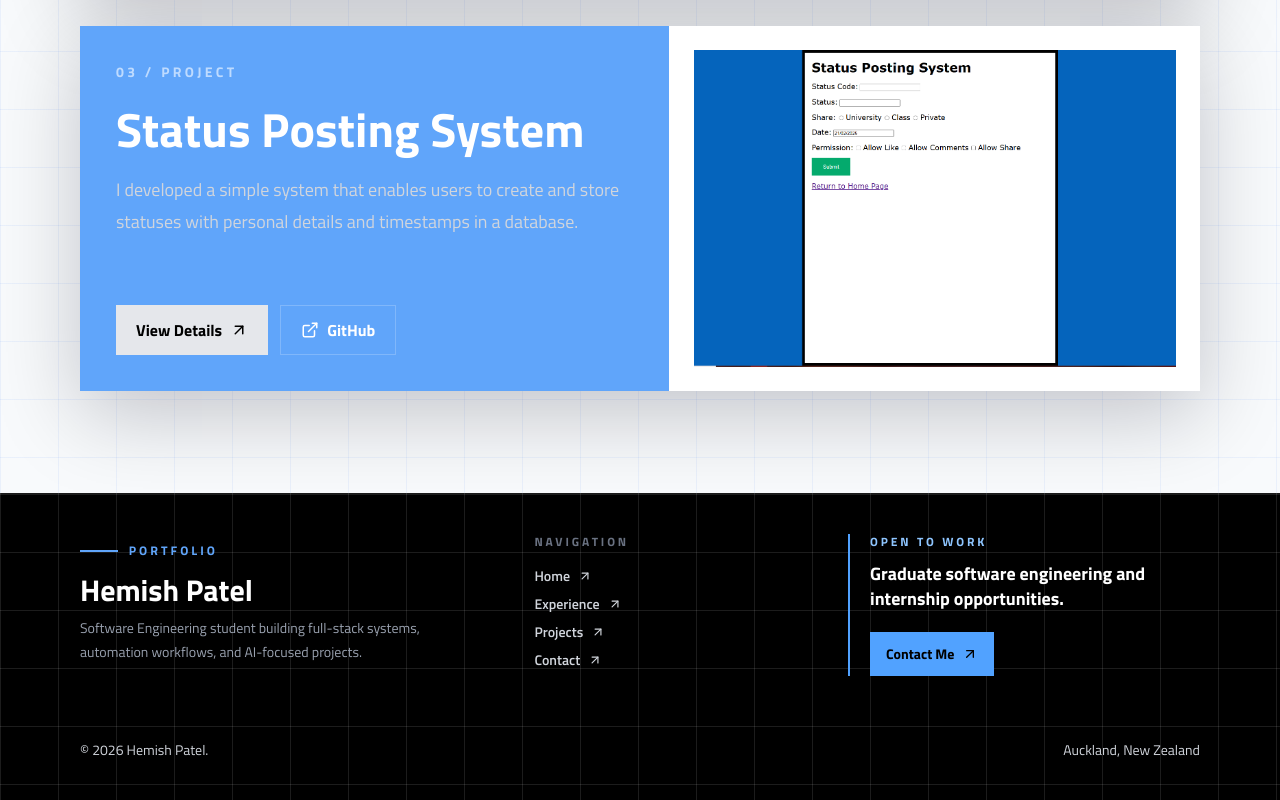
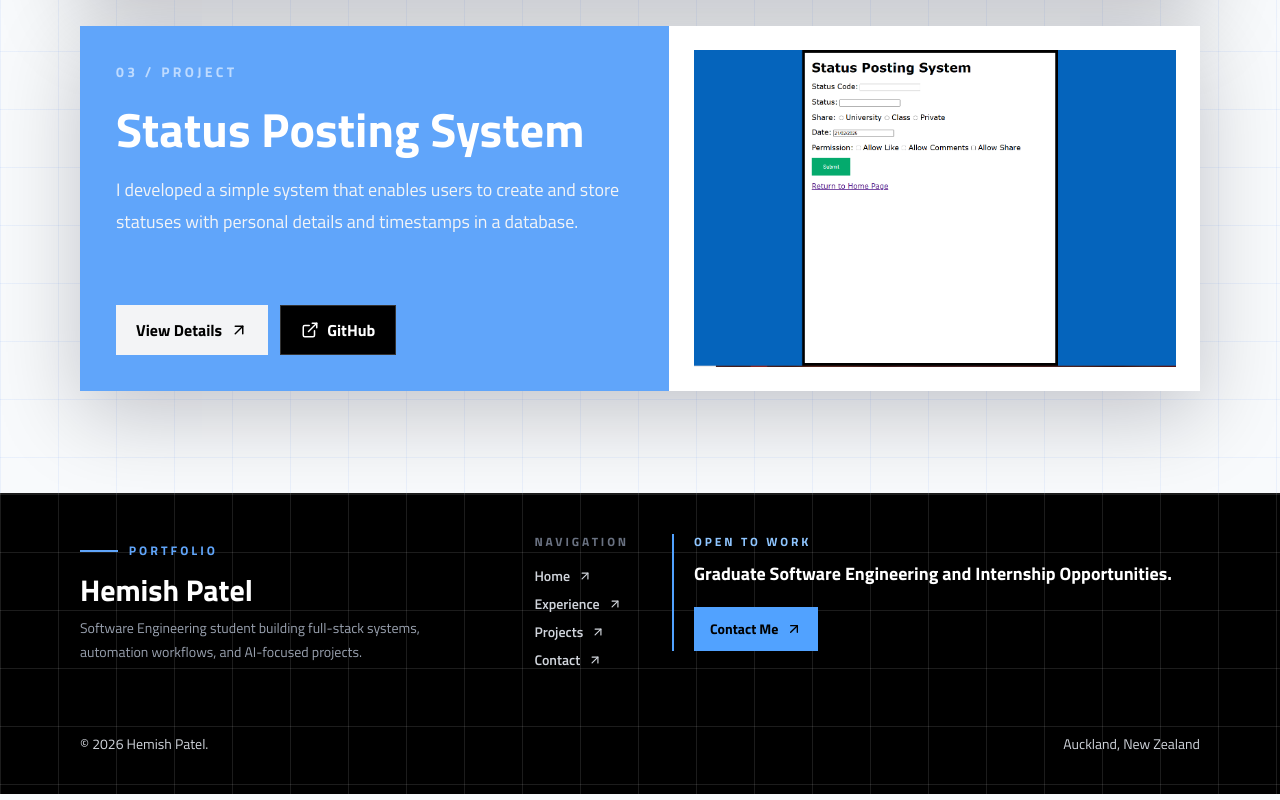
Before and after one commit to hemish-patel5/portfolio, a React (Vite) app: page /projects in a window 1280 px wide. Shown: the part 1124-1924 px from the top of the page. Built offline with nearby package versions, Linux system fonts and the light colour scheme.

Commit message:
Updated Styling

```diff
--- a/src/components/layout/Footer.jsx
+++ b/src/components/layout/Footer.jsx
@@ -6,7 +6,7 @@ export default function Footer() {
   return (
     <footer className="dark-grid border-t border-white/10 text-white">
       <div className="section-shell py-10">
-        <div className="grid gap-8 md:grid-cols-[1.2fr_0.8fr_1fr] md:items-start">
+        <div className="grid gap-8 md:grid-cols-[0.8fr_0.2fr_1fr] md:items-start">
           <div>
             <p className="section-kicker">Portfolio</p>
             <h2 className="mt-3 text-3xl font-extrabold">Hemish Patel</h2>
@@ -42,7 +42,7 @@ export default function Footer() {
               Open To Work
             </p>
             <p className="mt-3 text-lg font-bold leading-snug">
-              Graduate software engineering and internship opportunities.
+              Graduate Software Engineering and Internship Opportunities.
             </p>
             <Link
               to="/contact"
--- a/src/components/sections/Hero.jsx
+++ b/src/components/sections/Hero.jsx
@@ -20,7 +20,7 @@ export default function Hero() {
 
           <div className="mt-8 max-w-2xl space-y-6 border-l-2 border-black pl-5">
             <p className="text-2xl font-semibold leading-tight text-gray-950 md:text-3xl">
-              Final Year{" "}
+              I'm a Final Year{" "}
               <span className="text-blue-500">Software Engineering</span>{" "}
               student at AUT, specializing in full-stack systems and{" "}
               <span className="text-blue-500">interpretable AI</span>.
--- a/src/components/sections/Skills.jsx
+++ b/src/components/sections/Skills.jsx
@@ -31,7 +31,7 @@ export default function SkillsPreview() {
               <img
                 src={url}
                 alt={`${getSkillName(url)} logo`}
-                className="h-16 w-16 object-contain grayscale transition duration-300 group-hover:grayscale-0"
+                className="h-16 w-16 object-contain transition duration-300"
               />
 
             </div>
--- a/src/components/sections/Touch.jsx
+++ b/src/components/sections/Touch.jsx
@@ -5,7 +5,7 @@ export default function CTA() {
   return (
     <section className="bg-white py-16">
       <div className="section-shell">
-        <div className="grid gap-8 border-y-2 border-black py-10 md:grid-cols-[1fr_auto] md:items-center">
+        <div className="grid gap-8 py-10 md:grid-cols-[1fr_auto] md:items-center">
           <div>
             <p className="section-kicker">Next Step</p>
             <h2 className="mt-3 text-4xl font-extrabold leading-none text-black md:text-5xl">
--- a/src/index.css
+++ b/src/index.css
@@ -91,6 +91,7 @@
     /*border: 1px solid rgba(148, 163, 184, 0.25);*/
     background: #60a5fa;
     box-shadow: 0 24px 80px rgba(2, 6, 23, 0.22);
+
   }
 
   .paper-card {
--- a/src/pages/Contact.jsx
+++ b/src/pages/Contact.jsx
@@ -39,7 +39,7 @@ export default function Contact() {
                     href="https://github.com/hemish-patel5"
                     target="_blank"
                     rel="noopener noreferrer"
-                    className="focus-lift inline-flex items-center justify-center gap-3 border border-white/15 bg-white px-5 py-4 font-bold text-black hover:border-blue-300 hover:bg-blue-400"
+                    className="focus-lift inline-flex items-center justify-center gap-3 border border-white/15 bg-white px-5 py-4 font-bold text-black hover:bg-gray-300"
                   >
                     <img
                       src={GithubIcon}
@@ -52,7 +52,7 @@ export default function Contact() {
                     href="https://linkedin.com/in/hemish--patel"
                     target="_blank"
                     rel="noopener noreferrer"
-                    className="focus-lift inline-flex items-center justify-center gap-3 border border-white/15 bg-white px-5 py-4 font-bold text-black hover:border-blue-300 hover:bg-blue-400"
+                    className="focus-lift inline-flex items-center justify-center gap-3 border border-white/15 bg-white px-5 py-4 font-bold text-black hover:bg-gray-300"
                   >
                     <img
                       src={LinkedInIcon}
--- a/src/pages/Experience.jsx
+++ b/src/pages/Experience.jsx
@@ -99,7 +99,7 @@ export default function Experience() {
                       </div>
                     </div>
 
-                    <ul className="mt-6 grid gap-3 text-gray-300">
+                    <ul className="mt-6 grid gap-3 text-gray-100">
                       {work.description.map((item) => (
                         <li key={item} className="flex gap-3 leading-7">
                           <span className="mt-3 h-2 w-2 shrink-0 bg-white" />
--- a/src/pages/ProjectDetail.jsx
+++ b/src/pages/ProjectDetail.jsx
@@ -31,7 +31,7 @@ export default function ProjectDetail() {
       <div className="section-shell section-pad">
         <Link
           to="/projects"
-          className="focus-lift inline-flex items-center gap-2 border border-black bg-white px-4 py-3 font-bold text-black hover:border-blue-500 hover:text-blue-500"
+          className="focus-lift inline-flex items-center gap-2 border border-black bg-blue-400 px-4 py-3 font-bold text-black hover:text-gray-700"
         >
           <ArrowLeft size={18} />
           Back to Projects
--- a/src/pages/Projects.jsx
+++ b/src/pages/Projects.jsx
@@ -27,7 +27,7 @@ export default function Projects() {
                   <h2 className="mt-6 text-4xl font-extrabold leading-none text-white md:text-5xl">
                     {project.title}
                   </h2>
-                  <p className="mt-5 max-w-2xl text-lg leading-8 text-gray-300">
+                  <p className="mt-5 max-w-2xl text-lg leading-8 text-gray-100">
                     {project.description}
                   </p>
                 </div>
@@ -35,7 +35,7 @@ export default function Projects() {
                 <div className="mt-8 flex flex-wrap gap-3">
                   <Link
                     to={`/projects/${project.id}`}
-                    className="focus-lift inline-flex items-center gap-2 bg-gray-200 px-5 py-3 font-bold text-black hover:bg-white"
+                    className="focus-lift inline-flex items-center gap-2 bg-gray-100 px-5 py-3 font-bold text-black hover:bg-white"
                   >
                     View Details
                     <ArrowUpRight size={18} />
@@ -44,7 +44,7 @@ export default function Projects() {
                     href={project.github}
                     target="_blank"
                     rel="noopener noreferrer"
-                    className="focus-lift inline-flex items-center gap-2 border border-white/20 px-5 py-3 font-bold text-white hover:border-blue-300"
+                    className="focus-lift inline-flex items-center gap-2 border bg-black border-white/20 px-5 py-3 font-bold text-white hover:border-blue-300"
                   >
                     <ExternalLink size={18} />
                     GitHub
```
